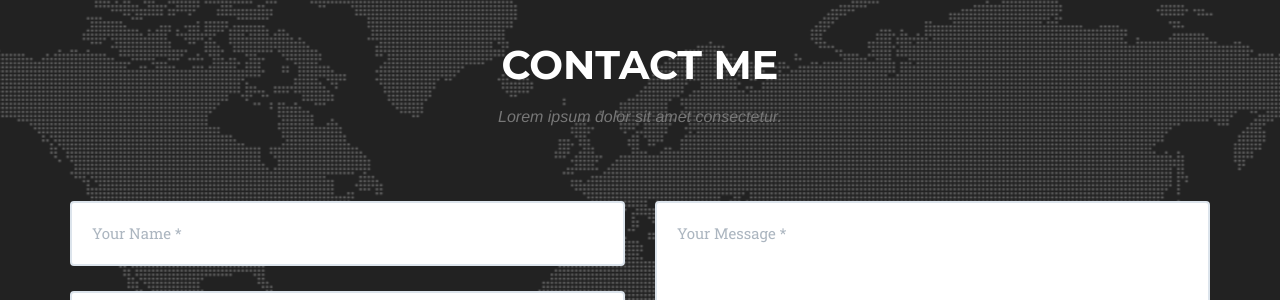
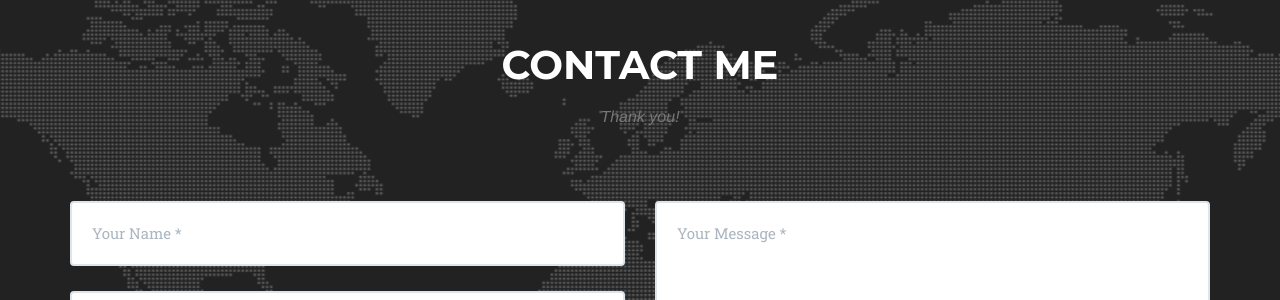
Before and after one commit to Tjpeck14/test2, a Jekyll site: the page built from index.html, in a window 1280 px wide and 900 px high, scrolled down 4947 px. Shown: the part 152-452 px from the top of the window. Built offline with Jekyll 4.4.1, drawn with Linux system fonts in a browser that asks for light colours; some web fonts are replaced.

Commit message:
Update contact.html

```diff
--- a/_includes/contact.html
+++ b/_includes/contact.html
@@ -3,7 +3,7 @@
             <div class="row">
                 <div class="col-lg-12 text-center">
                     <h2 class="section-heading">Contact Me</h2>
-                    <h3 class="section-subheading text-muted">Lorem ipsum dolor sit amet consectetur.</h3>
+                    <h3 class="section-subheading text-muted">Thank you!</h3>
                 </div>
             </div>
             <div class="row">
```
